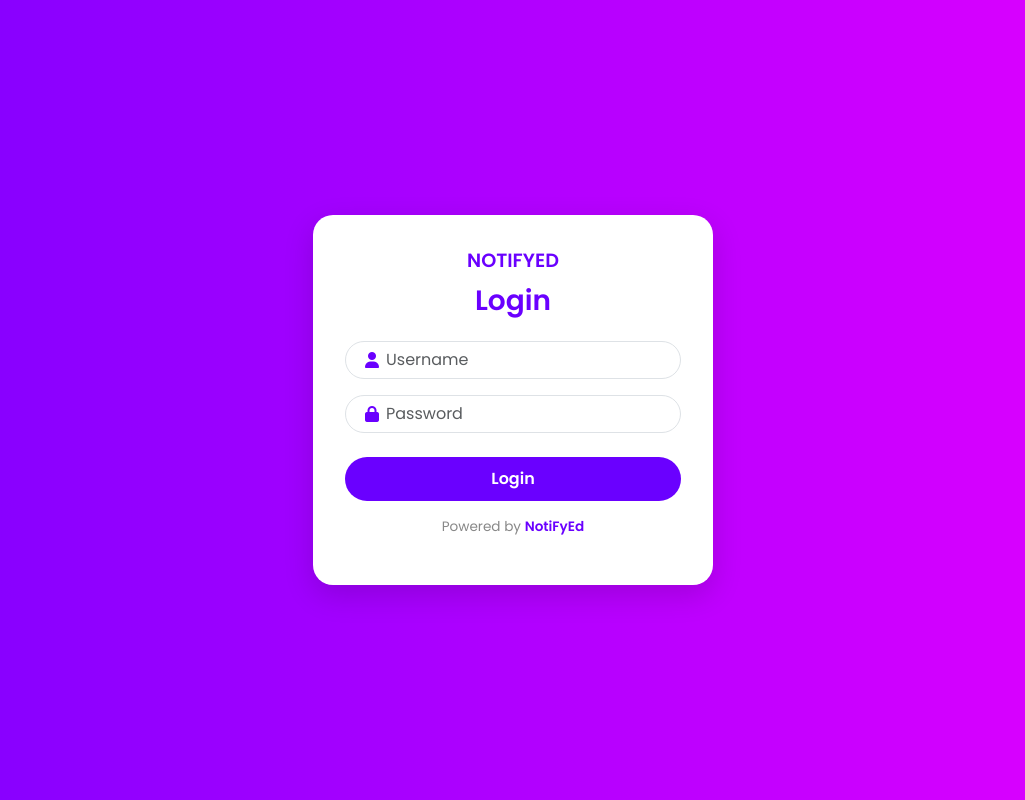
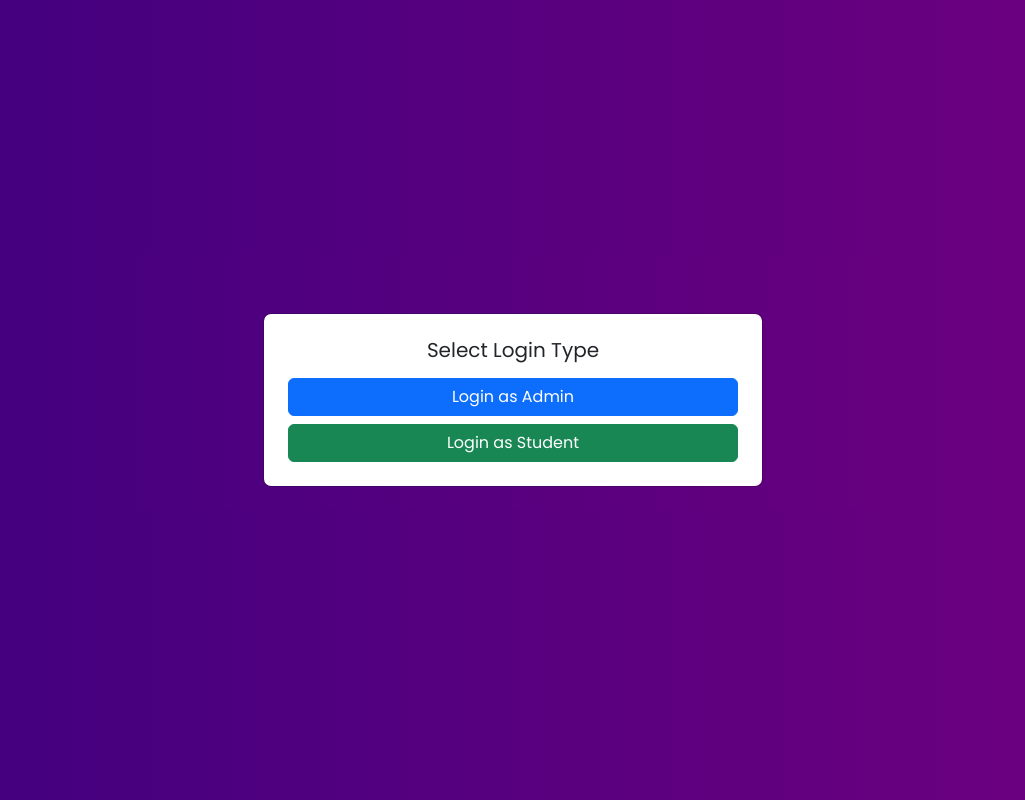
Before and after one commit to Dhruvrajsinh07/NotiFyEd, a PHP site: page /pages/User/login.php in a window 1280 px wide. Shown: the whole page, without its empty margins (127-1152 px from the left). Run offline with PHP 8.4, Linux system fonts and the light colour scheme.

Commit message:
login page updated

```diff
--- a/pages/User/login.php
+++ b/pages/User/login.php
@@ -96,10 +96,23 @@
 </head>
 
 <body>
+  <!-- Role selection modal -->
+<div class="modal fade show" id="roleModal" tabindex="-1" style="display:block;background:rgba(0,0,0,0.5);">
+<div class="modal-dialog modal-dialog-centered">
+  <div class="modal-content p-4 text-center">
+    <h5 class="mb-3">Select Login Type</h5>
+    <button class="btn btn-primary w-100 mb-2" onclick="setRole('admin')">Login as Admin</button>
+    <button class="btn btn-success w-100" onclick="setRole('student')">Login as Student</button>
+  </div>
+</div>
+</div>
 
-  <form class="login-form" method="Post">
+  <form class="login-form" method="Post" id="loginForm" style="display:none;">
     <div class="site-name">NotiFyEd</div>
     <h3 class="text-center mb-4">Login</h3>
+
+
+    <input type="hidden" name="user_type" id="user_type">
 
     <!-- Username -->
     <div class="mb-3 input-with-icon">
@@ -128,14 +141,29 @@
   <!-- Bootstrap 5 JS -->
   <script src="https://cdn.jsdelivr.net/npm/bootstrap@5.3.0/dist/js/bootstrap.bundle.min.js"></script>
   <script>
+
+
+function setRole(role) {
+  document.getElementById('user_type').value = role;
+  document.getElementById('loginForm').style.display = 'block';
+  const modal = document.getElementById('roleModal');
+  modal.style.display = 'none';
+  modal.classList.remove('show');
+}
     function login() {
 
       let Username = document.getElementById('Username').value;
       let Password = document.getElementById('Password').value;
+      let UserType = document.getElementById('user_type').value;
 
       document.getElementById('emsg1').innerHTML = "";
       document.getElementById('emsg').innerHTML = "";
       document.getElementById('emsg2').innerHTML = "";
+
+      if (!UserType) {
+    document.getElementById('emsg').innerHTML = "Please select login type first.";
+    return;
+  }
 
       let vname = /^[A-Za-z]+(?: [A-Za-z]+)+$/;
       let vpass = /^[A-z0-9]{6,18}$/;
@@ -146,7 +174,8 @@
 
             let data = {
               Username: $('#Username').val(),
-              Password: $('#Password').val()
+              Password: $('#Password').val(),
+              user_type: $('#user_type').val()
             }
 
             $.ajax({
```
